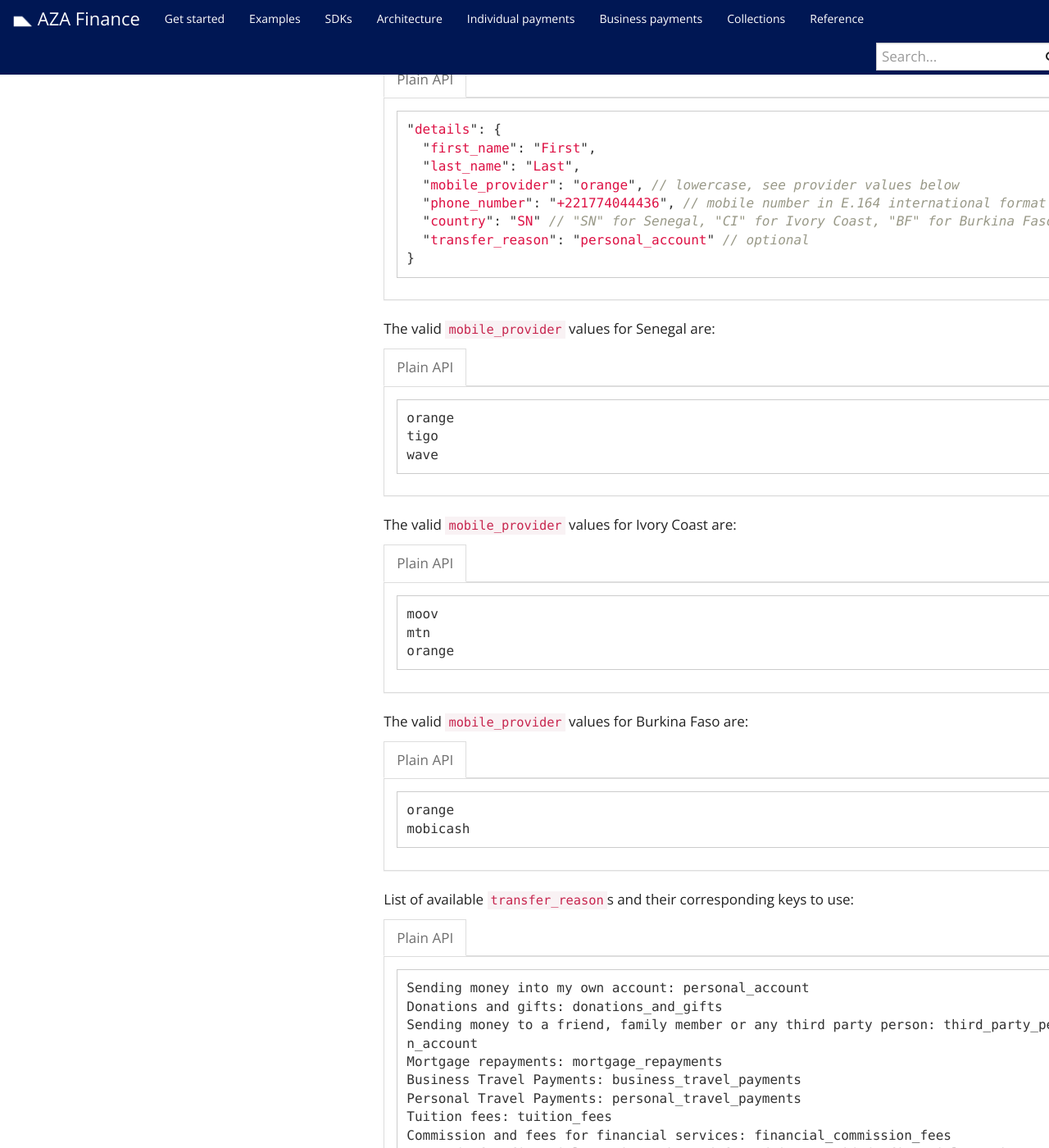
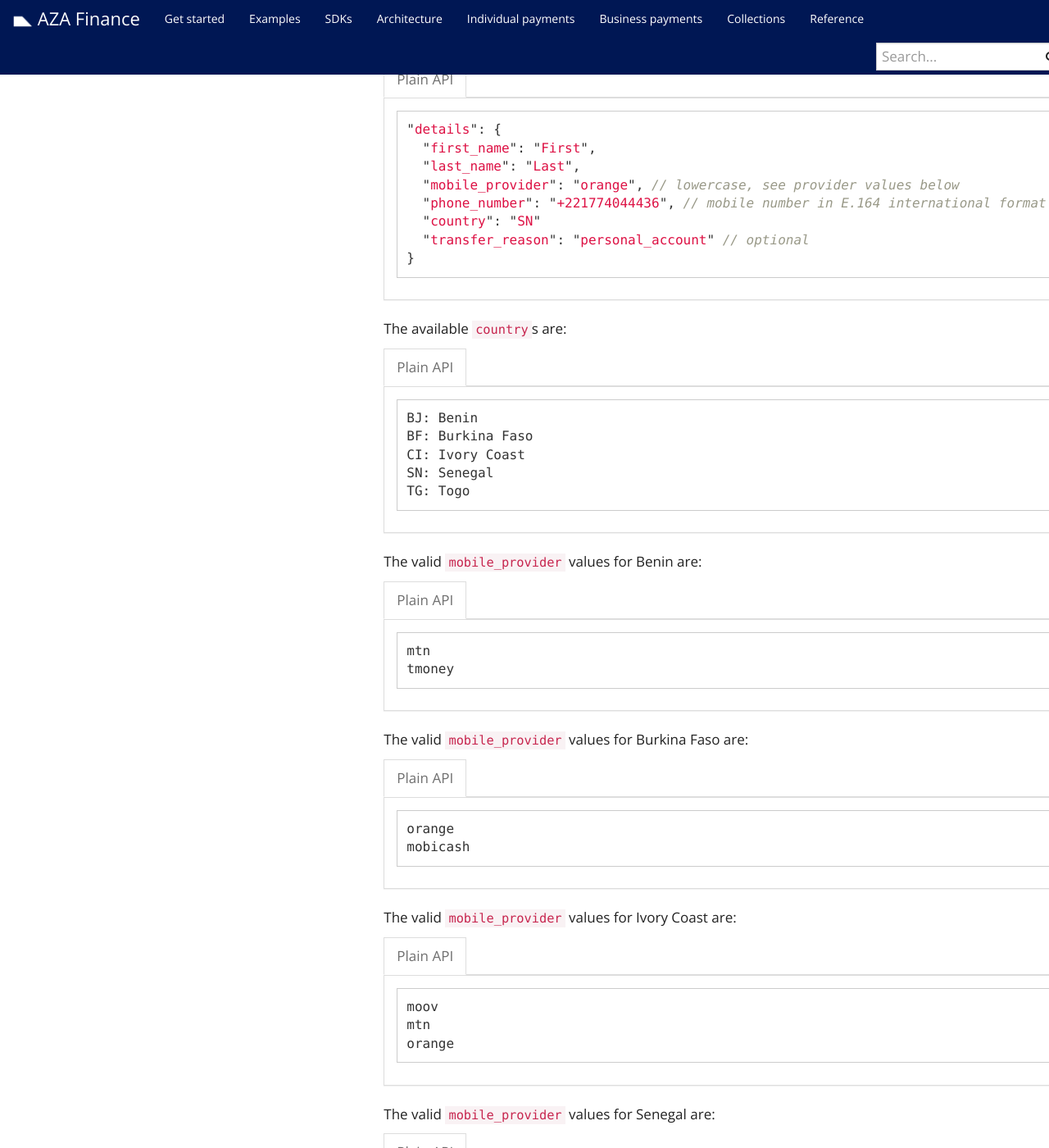
Before and after one commit to transferzero/api-documentation, a Jekyll site: the page built from _docs/individual-payments.md, in a window 1280 px wide and 1400 px high, scrolled down 16499 px. Shown: the whole window at 82% size. Built offline with Jekyll 4.4.1, drawn with Linux system fonts in a browser that asks for light colours; nearby versions of some CDN libraries; comment, search, counter and statistics services are not loaded; some of the changed text lies outside the part shown.

Commit message:
BTA-11126: Add support XOF mobiles

````diff
--- a/_docs/individual-payments.md
+++ b/_docs/individual-payments.md
@@ -367,69 +367,7 @@
 
 {% include language-tabbar.html prefix="xof-cash-sender-details" raw=data-raw %}
 
-## XOF::Mobile
-
-For mobile payouts to Senegal, Ivory Coast and Burkina Faso please use:
-
-{% capture data-raw %}
-```javascript
-"details": {
-  "first_name": "First",
-  "last_name": "Last",
-  "mobile_provider": "orange", // lowercase, see provider values below
-  "phone_number": "+221774044436", // mobile number in E.164 international format
-  "country": "SN" // "SN" for Senegal, "CI" for Ivory Coast, "BF" for Burkina Faso
-  "transfer_reason": "personal_account" // optional
-}
-```
-{% endcapture %}
-
-{% include language-tabbar.html prefix="xof-mobile-details" raw=data-raw %}
-
-The valid `mobile_provider` values for Senegal are:
-
-{% capture data-raw %}
-```
-orange
-tigo
-wave
-```
-{% endcapture %}
-
-{% include language-tabbar.html prefix="xof-mobile-providers" raw=data-raw %}
-
-The valid `mobile_provider` values for Ivory Coast are:
-
-{% capture data-raw %}
-```
-moov
-mtn
-orange
-```
-{% endcapture %}
-
-{% include language-tabbar.html prefix="xof-mobile-providers" raw=data-raw %}
-
-The valid `mobile_provider` values for Burkina Faso are:
-
-{% capture data-raw %}
-```
-orange
-mobicash
-```
-{% endcapture %}
-
-{% include language-tabbar.html prefix="xof-mobile-providers" raw=data-raw %}
-
-{% include corridors/transfer_reasons.md %}
-
-<div class="alert alert-info" markdown="1">
-**Note** Amounts for `XOF::Mobile` payouts to **Ivory Coast 'Orange'** mobile numbers should be multiples of 5.
-</div>
-
-<div class="alert alert-warning" markdown="1">
-**Warning** `XOF::Mobile` payouts to **Ivory Coast** are currently in beta phase.
-</div>
+{% include corridors/xof-mobile.md %}
 
 {% include corridors/xof-bank.md recipient_type='individual' %}
 
--- /dev/null
+++ b/_includes/corridors/xof-mobile.md
@@ -0,0 +1,100 @@
+## XOF::Mobile
+
+For mobile payouts to Senegal, Ivory Coast and Burkina Faso please use:
+
+{% capture data-raw %}
+```javascript
+"details": {
+  "first_name": "First",
+  "last_name": "Last",
+  "mobile_provider": "orange", // lowercase, see provider values below
+  "phone_number": "+221774044436", // mobile number in E.164 international format
+  "country": "SN"
+  "transfer_reason": "personal_account" // optional
+}
+```
+{% endcapture %}
+
+{% include language-tabbar.html prefix="xof-mobile-details" raw=data-raw %}
+
+The available `country`s are:
+
+{% capture data-raw %}
+```
+BJ: Benin
+BF: Burkina Faso
+CI: Ivory Coast
+SN: Senegal
+TG: Togo
+```
+{% endcapture %}
+
+{% include language-tabbar.html prefix="xof-mobile-details" raw=data-raw %}
+
+The valid `mobile_provider` values for Benin are:
+
+{% capture data-raw %}
+```
+mtn
+tmoney
+```
+{% endcapture %}
+
+{% include language-tabbar.html prefix="xof-mobile-providers" raw=data-raw %}
+
+The valid `mobile_provider` values for Burkina Faso are:
+
+{% capture data-raw %}
+```
+orange
+mobicash
+```
+{% endcapture %}
+
+{% include language-tabbar.html prefix="xof-mobile-providers" raw=data-raw %}
+
+The valid `mobile_provider` values for Ivory Coast are:
+
+{% capture data-raw %}
+```
+moov
+mtn
+orange
+```
+{% endcapture %}
+
+{% include language-tabbar.html prefix="xof-mobile-providers" raw=data-raw %}
+
+The valid `mobile_provider` values for Senegal are:
+
+{% capture data-raw %}
+```
+expresso
+orange
+tigo
+wave
+```
+{% endcapture %}
+
+{% include language-tabbar.html prefix="xof-mobile-providers" raw=data-raw %}
+
+The valid `mobile_provider` values for Togo are:
+
+{% capture data-raw %}
+```
+moov
+tmoney
+```
+{% endcapture %}
+
+{% include language-tabbar.html prefix="xof-mobile-providers" raw=data-raw %}
+
+{% include corridors/transfer_reasons.md %}
+
+<div class="alert alert-info" markdown="1">
+**Note** Amounts for `XOF::Mobile` payouts to **Ivory Coast 'Orange'** mobile numbers should be multiples of 5.
+</div>
+
+<div class="alert alert-warning" markdown="1">
+**Warning** `XOF::Mobile` payouts to **Ivory Coast** are currently in beta phase.
+</div>
````
